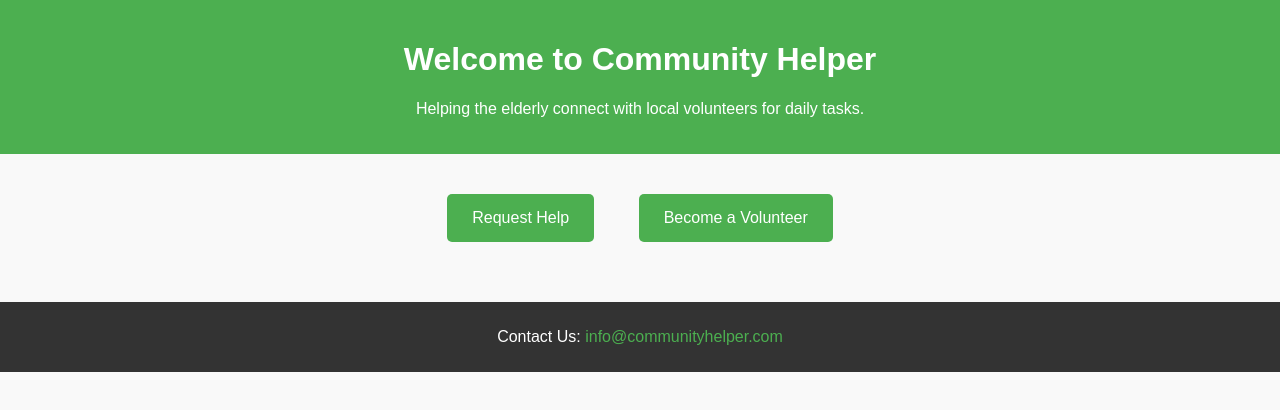
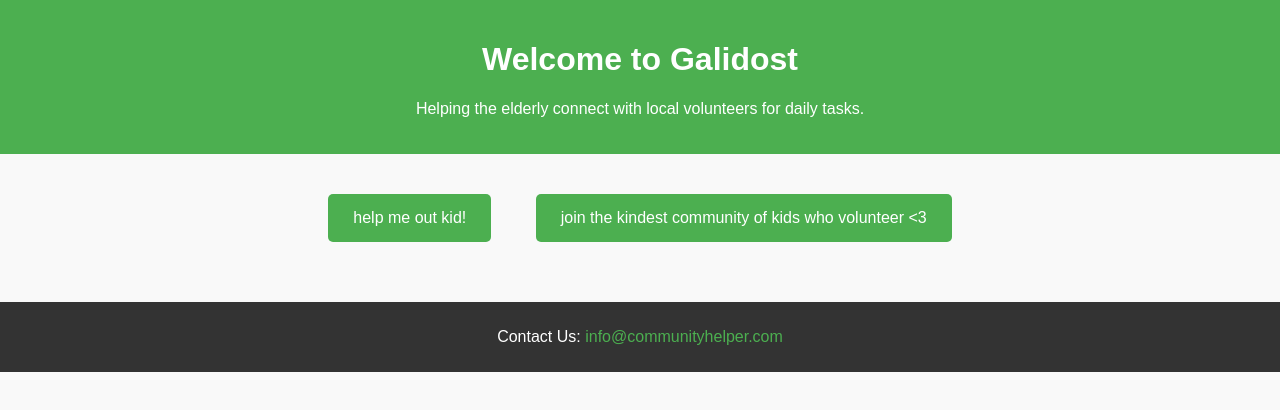
Before and after one commit to lostfilesofanni/galidosth-app, a plain HTML site: page index.html in a window 1280 px wide. Drawn offline with Linux system fonts and the light colour scheme.

Commit message:
Update index.html

```diff
--- a/index.html
+++ b/index.html
@@ -3,19 +3,19 @@
 <head>
     <meta charset="UTF-8">
     <meta name="viewport" content="width=device-width, initial-scale=1.0">
-    <title>Community Helper</title>
+    <title>GaliDost</title>
     <link rel="stylesheet" href="style.css">
 </head>
 <body>
     <header>
-        <h1>Welcome to Community Helper</h1>
+        <h1>Welcome to Galidost</h1>
         <p>Helping the elderly connect with local volunteers for daily tasks.</p>
     </header>
 
     <main>
         <section class="cta">
-            <a href="request-help.html" class="btn">Request Help</a>
-            <a href="volunteer-signup.html" class="btn">Become a Volunteer</a>
+            <a href="request-help.html" class="btn">help me out kid!</a>
+            <a href="volunteer-signup.html" class="btn">join the kindest community of kids who volunteer <3 </a>
         </section>
     </main>
 
```
